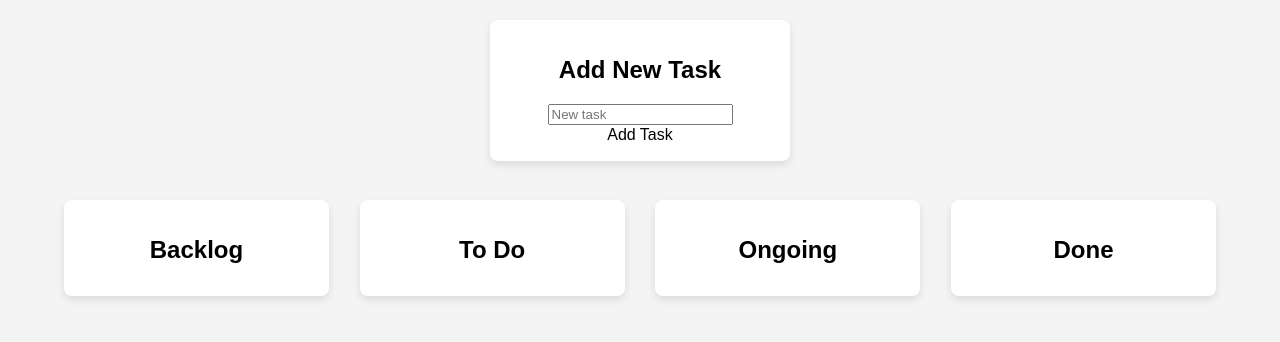
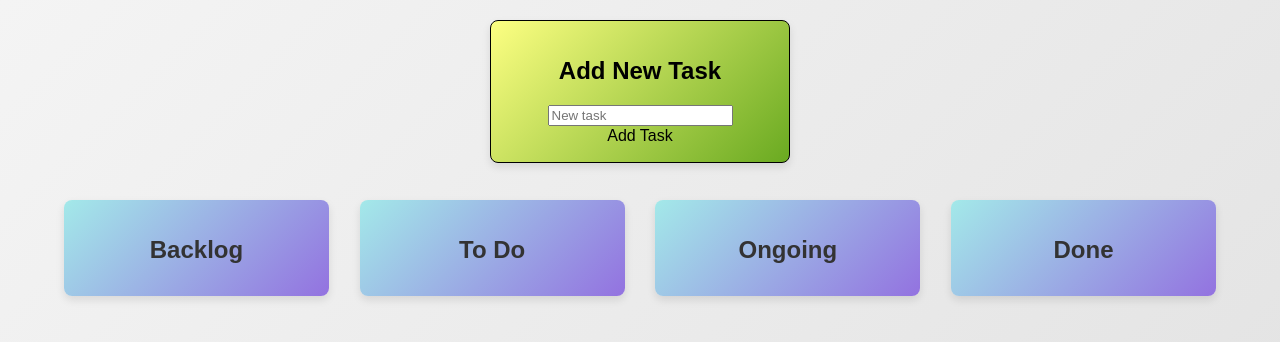
Before and after one commit to PARKO001/project3, a plain HTML site: page index.html in a window 1280 px wide. Drawn offline with Linux system fonts and the light colour scheme.

Commit message:
finishing touch

```diff
--- a/styles.css
+++ b/styles.css
@@ -5,7 +5,7 @@ body {
     align-items: center;
     height: 100vh;
     margin: 0;
-    background-color: #f4f4f4;
+    background: linear-gradient(135deg, #f4f4f4, #e0e0e0);
 }
 
 .add-task-container {
@@ -13,36 +13,49 @@ body {
     top: 20px;
     left: 50%;
     transform: translateX(-50%);
-    background-color: white;
+    background: linear-gradient(135deg, #fdff82, #6aaa21);
     padding: 16px;
     border-radius: 8px;
     box-shadow: 0 4px 8px rgba(0, 0, 0, 0.1);
+    border: 1px solid;
     display: flex;
     flex-direction: column;
     align-items: center;
     width: 300px;
     box-sizing: border-box;
+    transition: transform 0.3s ease-in-out;
+}
+
+.add-task-container:hover {
+    transform: translateX(-50%) scale(1.05);
 }
 
 .container {
     display: flex;
     justify-content: space-between;
     width: 90%;
-    margin-top: 200px; /* Added margin to make space for the add-task-container */
+    margin-top: 200px;
+    gap: 20px;
 }
 
 .card {
     width: 23%;
-    background-color: white;
+    background: linear-gradient(135deg, #a3e9e9, #9372e0);
     box-shadow: 0 4px 8px rgba(0, 0, 0, 0.1);
     padding: 16px;
     border-radius: 8px;
     box-sizing: border-box;
+    transition: transform 0.3s ease-in-out;
+}
+
+.card:hover {
+    transform: scale(1.05);
 }
 
 .card h2 {
     text-align: center;
     margin-bottom: 16px;
+    color: #333;
 }
 
 .tasks {
@@ -59,6 +72,12 @@ body {
     padding: 8px;
     border-radius: 4px;
     box-shadow: 0 2px 4px rgba(0, 0, 0, 0.1);
+    transition: background-color 0.3s ease, transform 0.3s ease;
+}
+
+.task:hover {
+    background-color: #e9e9e9;
+    transform: scale(1.02);
 }
 
 button {
@@ -66,9 +85,14 @@ button {
     background-color: transparent;
     cursor: pointer;
     font-size: 16px;
+    transition: color 0.3s ease;
 }
 
 button:disabled {
     opacity: 0.5;
     cursor: not-allowed;
 }
+
+button:hover:not(:disabled) {
+    color: #007bff;
+}
```
